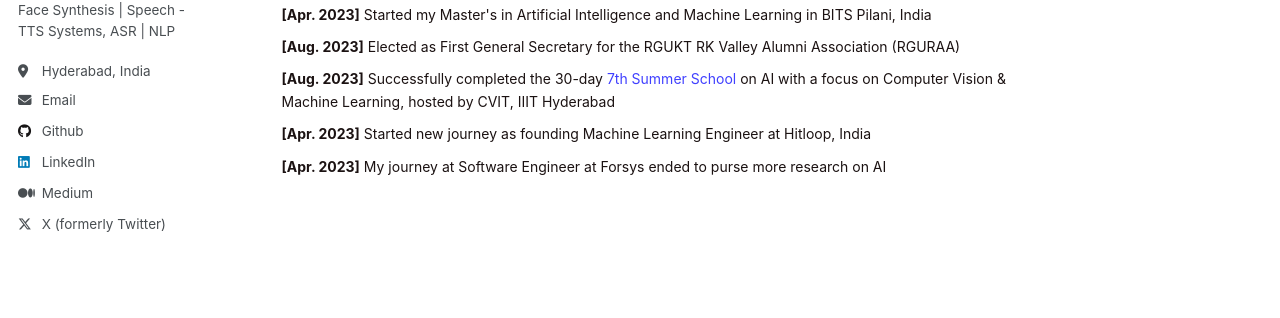
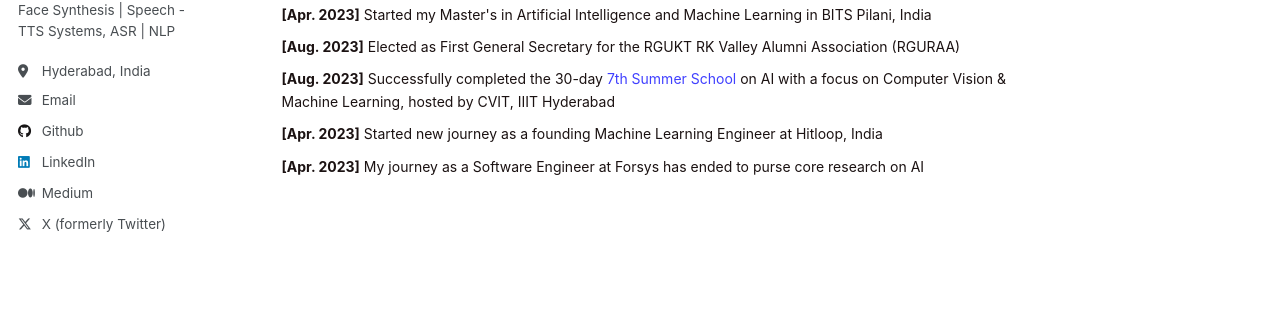
Before and after one commit to samarasimhapeyala/samarasimhapeyala.github.io, a Jekyll site: the page built from _pages/about.md, in a window 1280 px wide and 900 px high, scrolled down 551 px. Shown: the part 322-640 px from the top of the window. Built offline with Jekyll 4.4.1, drawn with Linux system fonts in a browser that asks for light colours; a script that is not in the unit is left out.

Commit message:
Update about.md

```diff
--- a/_pages/about.md
+++ b/_pages/about.md
@@ -118,8 +118,8 @@
     <li><strong>[Apr. 2023]</strong> Started my Master's in Artificial Intelligence and Machine Learning in BITS Pilani, India</li>
     <li><strong>[Aug. 2023]</strong> Elected as First General Secretary for the RGUKT RK Valley Alumni Association (RGURAA)</li>
     <li><strong>[Aug. 2023]</strong> Successfully completed the 30-day <a href="https://cvit.iiit.ac.in/summerschool2023/"> 7th Summer School</a> on AI with a focus on Computer Vision & Machine Learning, hosted by CVIT, IIIT Hyderabad</li>
-    <li><strong>[Apr. 2023]</strong> Started new journey as founding Machine Learning Engineer at Hitloop, India</li>
-    <li><strong>[Apr. 2023]</strong> My journey at Software Engineer at Forsys ended to purse more research on AI</li>
+    <li><strong>[Apr. 2023]</strong> Started new journey as a founding Machine Learning Engineer at Hitloop, India</li>
+    <li><strong>[Apr. 2023]</strong> My journey as a Software Engineer at Forsys has ended to purse core research on AI</li>
   </ul>
 
 </div><br>
```
